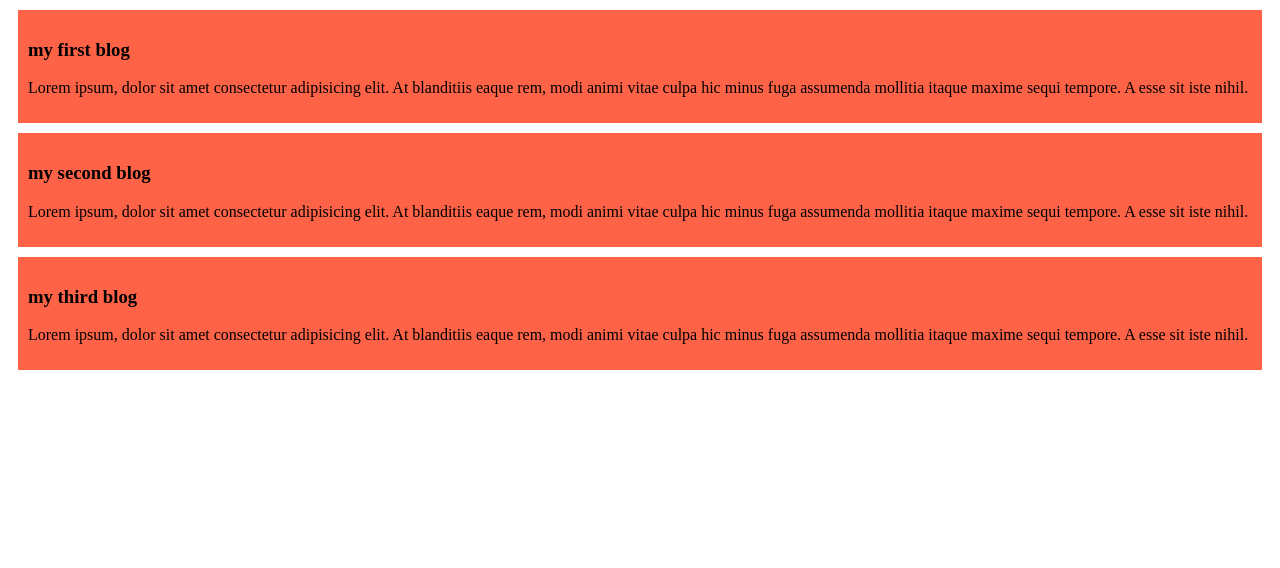
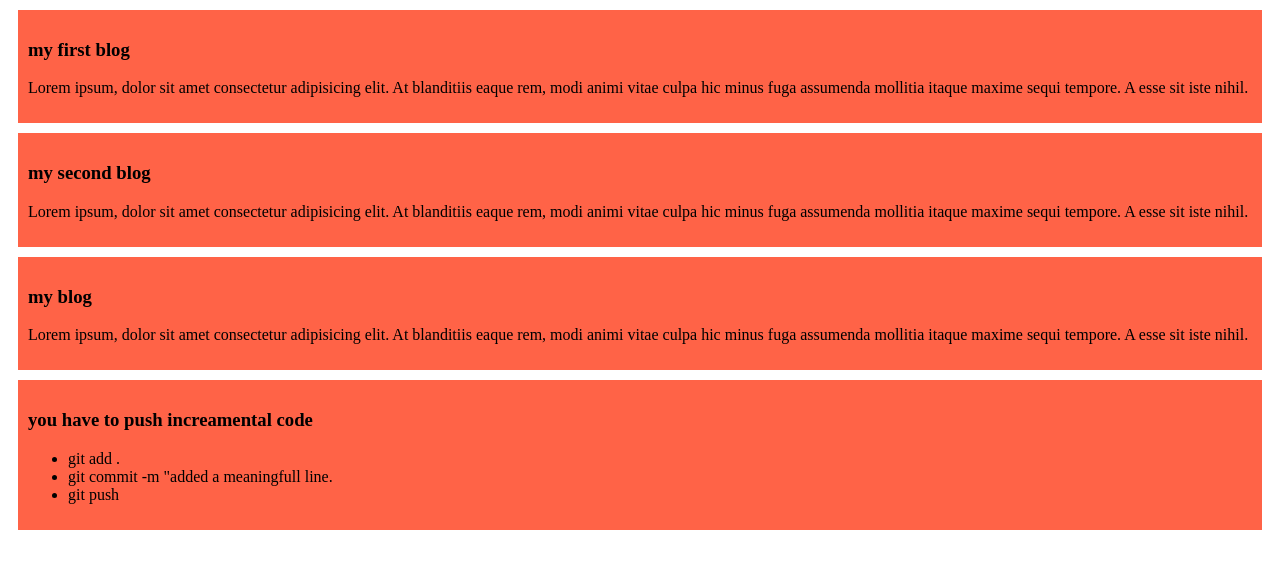
Before and after one commit to TANVIRHOSSENEKRA555/my-new-website, a plain HTML site: page simple.html in a window 1280 px wide. Drawn offline with Linux system fonts and the light colour scheme.

Commit message:
added the system

```diff
--- a/simple.html
+++ b/simple.html
@@ -16,8 +16,16 @@
         <p>Lorem ipsum, dolor sit amet consectetur adipisicing elit. At blanditiis eaque rem, modi animi vitae culpa hic minus fuga assumenda mollitia itaque maxime sequi tempore. A esse sit iste nihil.</p>
     </div>
     <div>
-        <h3>my third blog</h3>
+        <h3>my blog</h3>
         <p>Lorem ipsum, dolor sit amet consectetur adipisicing elit. At blanditiis eaque rem, modi animi vitae culpa hic minus fuga assumenda mollitia itaque maxime sequi tempore. A esse sit iste nihil.</p>
+    </div>
+    <div>
+        <h3>you have to push increamental code</h3>
+        <ul>
+            <li>git add .</li>
+            <li>git commit -m "added a meaningfull line.</li>
+            <li>git push</li>
+        </ul>
     </div>
 </body>
 </html>
```
